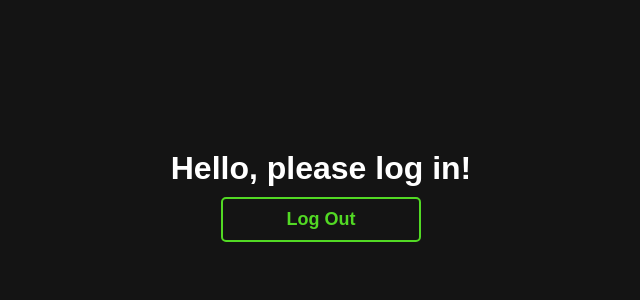
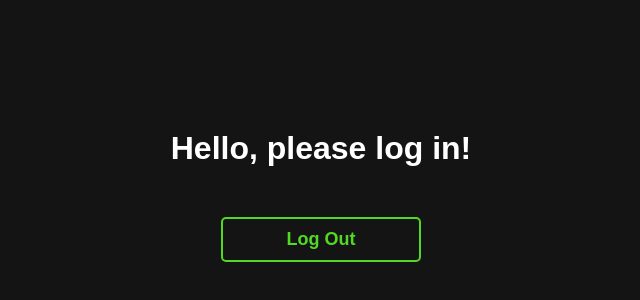
Before and after one commit to carledwardm/auth-portal-supa, a Next.js app: page / in a window 1280 px wide. Shown: the part 204-504 px from the top of the page, without its empty margins (319-959 px from the left). Built offline with nearby package versions, Linux system fonts and the light colour scheme; no server answers.

Commit message:
Add logout functionality to button

```diff
--- a/app/page.module.css
+++ b/app/page.module.css
@@ -144,6 +144,7 @@ a.secondary {
   margin-top: 10px;
   cursor: pointer;
   text-align: center;
+  margin-top: 50px;
 }
 
 .logoutButton:hover {
--- a/app/page.tsx
+++ b/app/page.tsx
@@ -1,12 +1,23 @@
 'use client';
 import styles from "./page.module.css";
 import { useSupa } from "@/context/SupaContext";
+import Toast from "@/components/Toast/Toast";
+import { useState } from "react";
 
 export default function Home() {
-  const { user } = useSupa();
+  const { user, supa } = useSupa();
+  const [ showToast, setShowToast ] = useState<boolean>(false);
+  const [ toastMessage, setToastMessage ] = useState<string>("");
 
   const handleLogout = async () => {
-    console.log("Logging out!");
+    const { error } = await supa.auth.signOut();
+    if (error) {
+      setShowToast(true);
+      setToastMessage("There was an unexpected error, please try again.");
+      return;
+    }
+    setShowToast(true);
+    setToastMessage("Successfully signed out, redirecting.");
   }
 
   return (
@@ -19,6 +30,12 @@ export default function Home() {
           </span>!</h1>}
 
           <a href="#" onClick={handleLogout} className={styles.logoutButton}>Log Out</a>
+
+          {showToast &&
+            <Toast
+              message={toastMessage}
+              onClose={() => setShowToast(false)}
+            />}
       </main>
   );
 }
```
